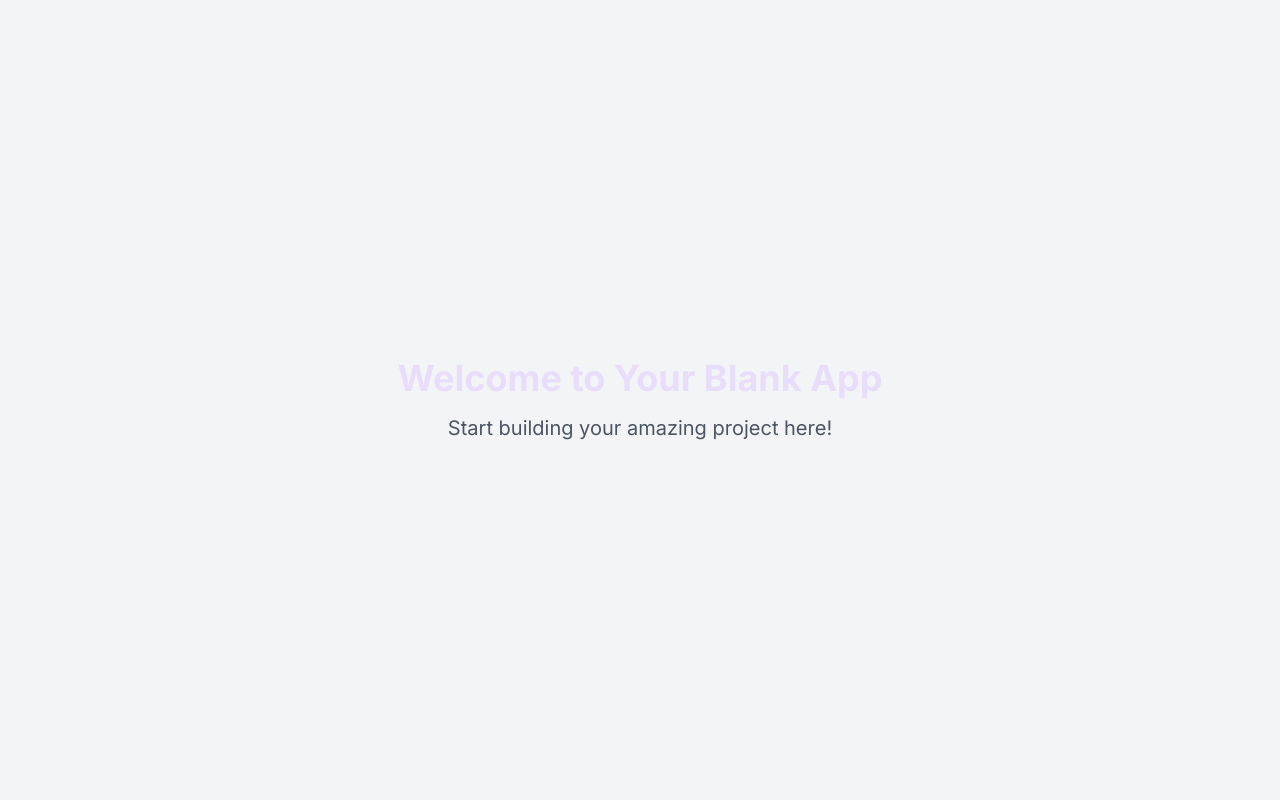
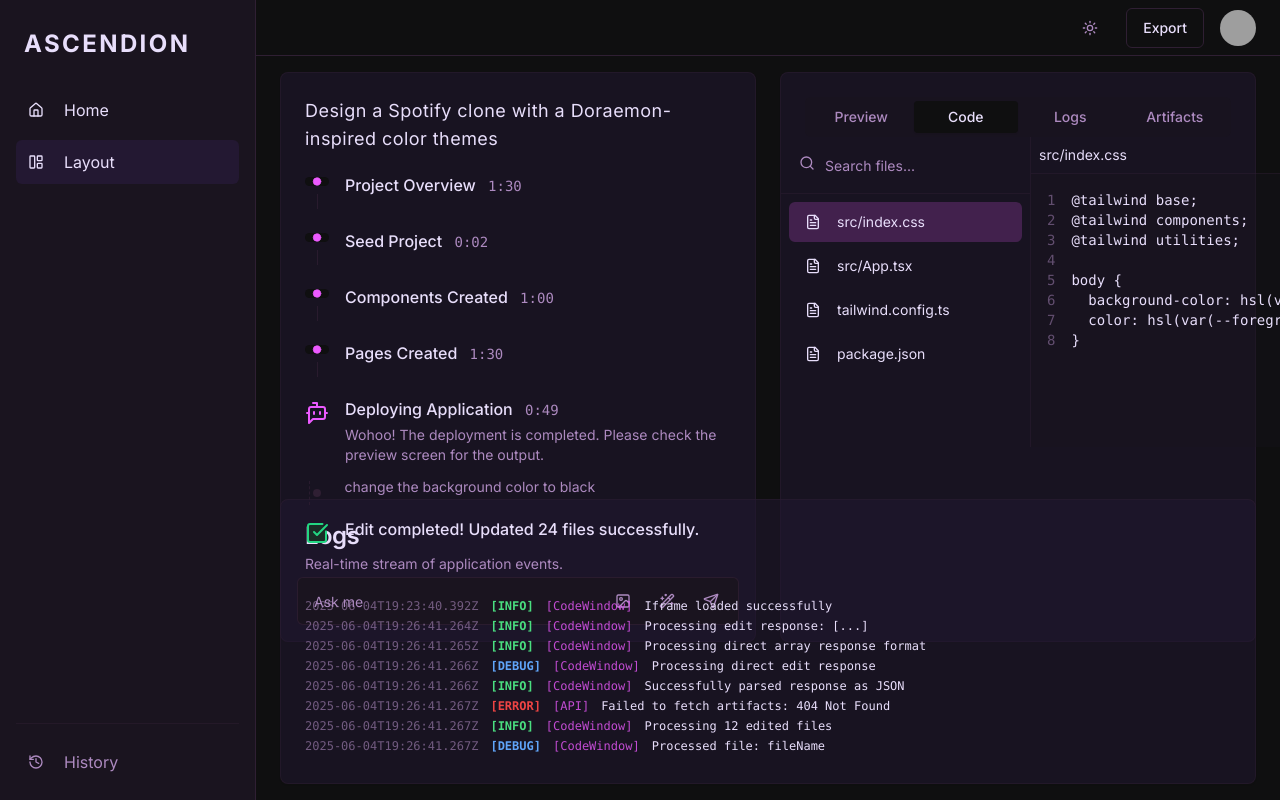
Before and after one commit to SadiqNaizam/mlo-a774-abe2, a React (Vite) app: page / in a window 1280 px wide. Built offline with nearby package versions, Linux system fonts and the light colour scheme; grey boxes are pictures that could not be loaded.

Commit message:
Files generated: Index.tsx

```diff
--- a/src/pages/Index.tsx
+++ b/src/pages/Index.tsx
@@ -1,14 +1,50 @@
-// Update this page (the content is just a fallback if you fail to update the page)
+import React from 'react';
+import CodeWindow from '@/components/Dashboard/CodeWindow';
+import LogViewer from '@/components/Dashboard/LogViewer';
+import TaskCompletionList from '@/components/Dashboard/TaskCompletionList';
+import SidebarNav from '@/components/layout/SidebarNav';
+import TopHeader from '@/components/layout/TopHeader';
 
-const Index = () => {
+/**
+ * Renders the main dashboard page for the Ascendion Dashboard Clone.
+ *
+ * This page integrates the primary layout components (`SidebarNav`, `TopHeader`)
+ * with the main content organism components (`TaskCompletionList`, `CodeWindow`, `LogViewer`)
+ * into a single, cohesive view. The layout follows the specified structure with a fixed
+ * sidebar and a scrollable main content area.
+ */
+const IndexPage: React.FC = () => {
   return (
-    <div className="min-h-screen flex items-center justify-center bg-gray-100">
-      <div className="text-center">
-        <h1 className="text-4xl font-bold mb-4">Welcome to Your Blank App</h1>
-        <p className="text-xl text-gray-600">Start building your amazing project here!</p>
+    <div className="grid grid-cols-[auto_1fr] min-h-screen bg-background text-foreground">
+      {/* Column 1: Fixed Sidebar */}
+      <SidebarNav />
+
+      {/* Column 2: Main Content Area (Header + Scrollable Body) */}
+      <div className="flex flex-col max-h-screen overflow-hidden">
+        {/* Sticky Header */}
+        <TopHeader />
+
+        {/* Scrollable Body */}
+        <main className="flex-1 overflow-y-auto px-6 py-4 flex flex-col gap-6">
+          {/*
+            This flex-based layout allows the top and bottom sections to grow proportionally.
+            The `min-h-0` is crucial for flex children to prevent them from overflowing the container.
+          */}
+
+          {/* Primary Content Row: Task List and Code Window */}
+          <div className="flex-grow-[3] grid grid-cols-1 lg:grid-cols-2 gap-6 min-h-0">
+            <TaskCompletionList />
+            <CodeWindow />
+          </div>
+
+          {/* Secondary Content Row: Log Viewer */}
+          <div className="flex-grow-[2] min-h-0">
+            <LogViewer />
+          </div>
+        </main>
       </div>
     </div>
   );
 };
 
-export default Index;
+export default IndexPage;
```
